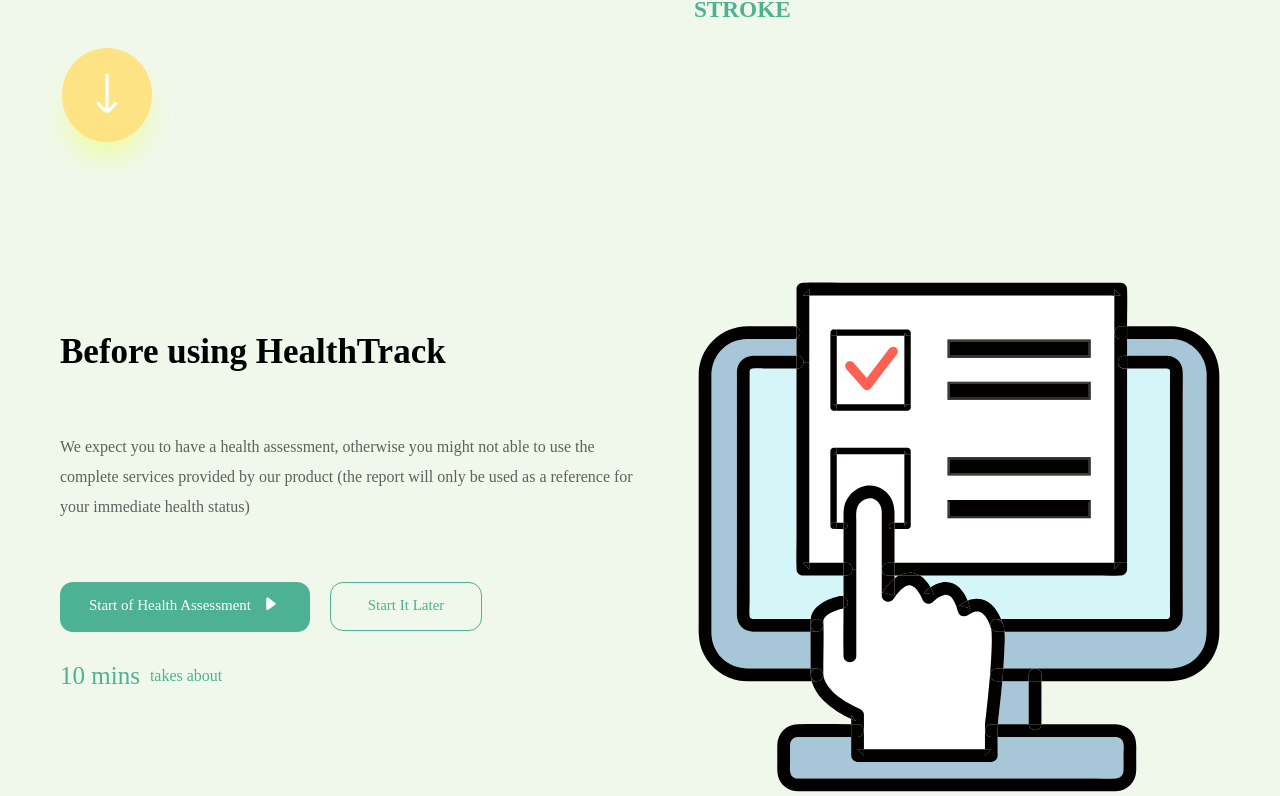
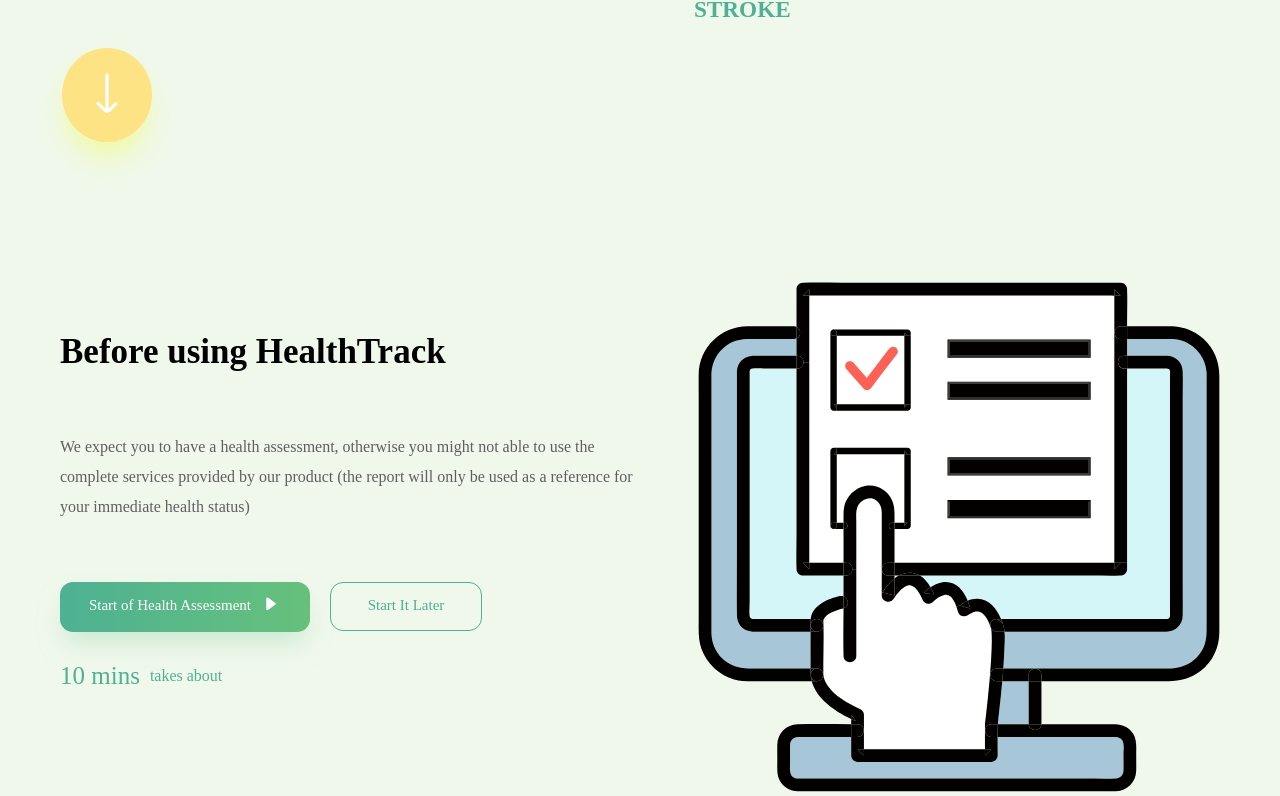
Before and after one commit to Hi-Ji/HealthTrackWebBackup, a React (Create React App) app: page / in a window 1280 px wide. Shown: the part 1574-2370 px from the top of the page. Built offline with nearby package versions, Linux system fonts and the light colour scheme; a web font is replaced by a local one.

Commit message:
button action
1

```diff
--- a/src/Components/TutorialPage/Button/Assessment.js
+++ b/src/Components/TutorialPage/Button/Assessment.js
@@ -1,6 +1,7 @@
 import Text from '../../../data/Text.json';
 import Caret from '../Image/Caret.svg';
 import React from 'react';
+import { Button } from '@mui/material';
 
 const Assessment = () => (
   <div className='assessmentButtonHolder'>
--- a/src/Components/TutorialPage/Style/Assessment.css
+++ b/src/Components/TutorialPage/Style/Assessment.css
@@ -1,12 +1,29 @@
 
 .assessmentButtonHolder {
-    background-color: #4db193;
+    cursor: pointer;
+    background: linear-gradient(
+    90deg,
+    rgba(77, 177, 147, 1) 0%,
+      rgba(11,156,49,0.6) 100%
+  );
+    box-shadow: 0 15px 25px -5px rgba(166, 221, 183, 0.5);
     width: 250px;
     height: 50px;
     text-align: center;
     border-radius: 13px;
     display: inline-block;
     margin-right: 20px;
+    box-shadow: white;
+    transition: all 0.3s ease-in-out;
+  }
+
+  .assessmentButtonHolder:hover{
+    transform: translateY(3px);
+    box-shadow: none;
+  }
+
+  .assessmentButtonHolder:active{
+    transform: scale(80%);
   }
 
   .assessmentButtonText {
@@ -24,3 +41,11 @@
     top: 5px;
     left: 4px;
   }
+
+  .assessmentButtonHolder > Img{
+    transition: all 0.3s ease-in-out;
+  }
+
+  .assessmentButtonHolder:hover > Img{
+    transform: translateX(3px);
+  }
--- a/src/Components/TutorialPage/Style/StartItLaterButton.css
+++ b/src/Components/TutorialPage/Style/StartItLaterButton.css
@@ -1,6 +1,7 @@
 
 
 .startItLaterButtonText{
+    cursor: pointer;
     font-family: "Alef";
     font-size: 15px;
     border: 1px solid #4db193;
@@ -12,4 +13,13 @@
     border-radius: 13px;
     color: #4db193;
     margin-top: 20px;
+    transition: all 0.3s ease-in-out;
 }
+
+.startItLaterButtonText:hover{
+    transform: translateY(3px);
+}
+
+.startItLaterButtonText:active{
+    transform: scale(80%);
+}
```
